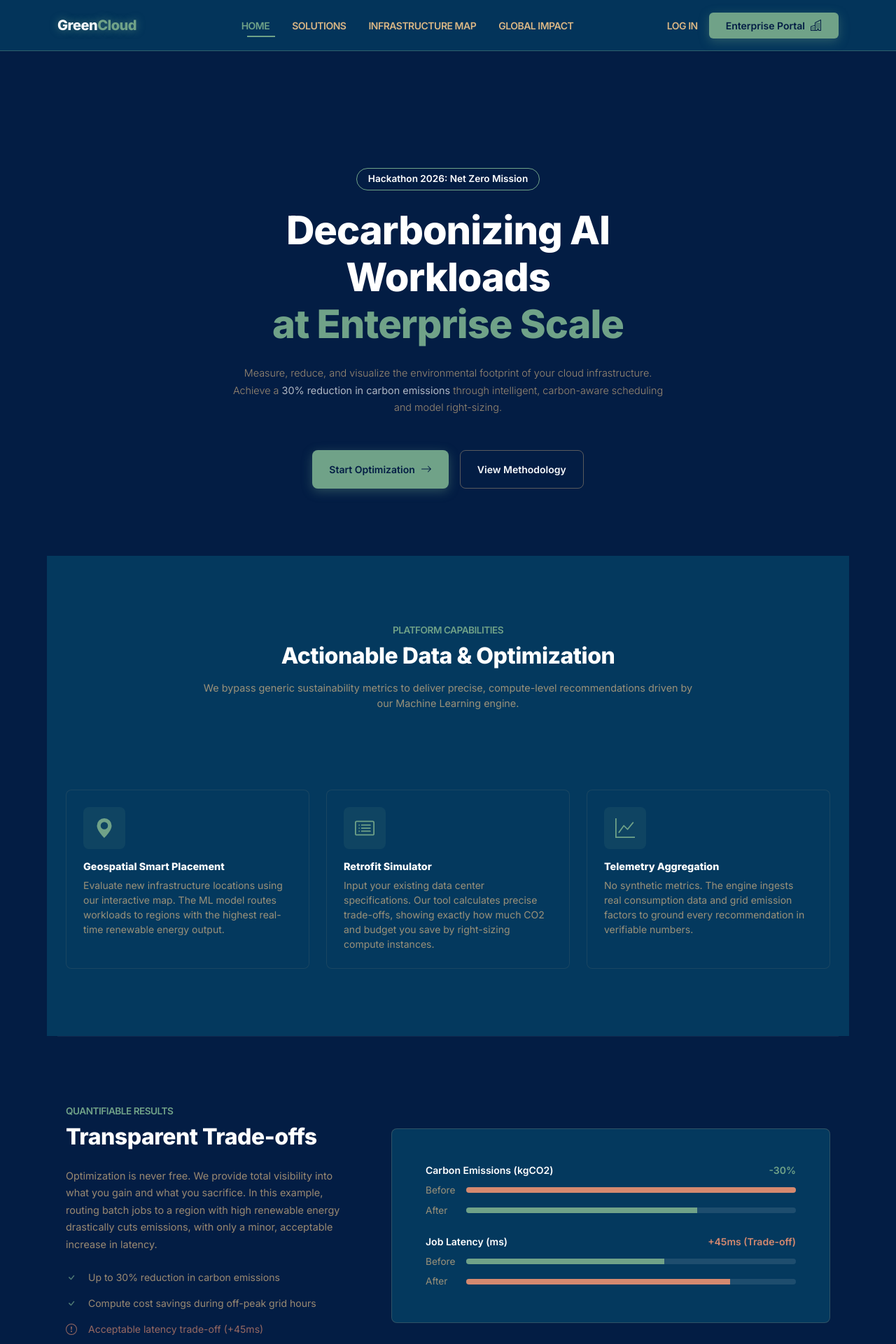
After one commit to Biancaaq/GreenCloud-Net-Zero-AI-Optimizer, a Django app: page / in a window 1280 px wide. The commit adds this page. Shown: the top 1920 px of the page at 70% size. Run offline with Django 5.2, Linux system fonts and the light colour scheme.

Commit message:
Update energy CSVs and add templates/styles
Normalize and replace energy datasets (data/2021energie.csv, data/2024energie.csv) with cleaned numeric values, consistent decimal separators, filled missing production fields and updated operator names. Add new UI templates (templates/home.html, templates/login.html), update base layout (templates/base.html) and styles (static/css/style.css), and adjust routing and handlers (optimizer/urls.py, optimizer/views.py) to wire the new pages.

```diff
--- a/optimizer/urls.py
+++ b/optimizer/urls.py
@@ -2,6 +2,8 @@ from django.urls import path
 from . import views
 
 urlpatterns = [
+    path('', views.home_view, name='home'),
+    path('login/', views.login_view, name='login'),
     path('map/', views.map_view, name='map'),
     path('api/date-harta/', views.api_date_harta, name='api_date_harta'),
 ]
--- a/optimizer/views.py
+++ b/optimizer/views.py
@@ -1,5 +1,11 @@
 from django.shortcuts import render
 from django.http import JsonResponse
+
+def home_view(request):
+    return render(request, 'home.html')
+
+def login_view(request):
+    return render(request, 'login.html')
 
 def map_view(request):
     # Date fictive pe care ulterior le vei înlocui cu rezultatul din ML
--- a/static/css/style.css
+++ b/static/css/style.css
@@ -9,8 +9,10 @@
     --color-terracotta: #D5896F;
 
     /* Text Colors derived for contrast */
-    --text-light: #F8FAFC;    /* Almost white for main text */
-    --text-muted: #DAB785;    /* Using your Sand color for secondary text */
+    --text-light: #F8FAFC;
+    /* Almost white for main text */
+    --text-muted: #DAB785;
+    /* Using your Sand color for secondary text */
 }
 
 /* Global Reset & Body */
@@ -26,8 +28,21 @@ body {
 
 /* Navbar Styling */
 .navbar {
-    background-color: var(--color-surface) !important;
     border-bottom: 2px solid var(--color-eco-green);
+    transition: all 0.3s ease;
+}
+
+/* Glassmorphism for Navbar */
+.navbar-glass {
+    background: rgba(4, 57, 94, 0.85) !important;
+    /* Surface color with transparency */
+    backdrop-filter: blur(12px);
+    -webkit-backdrop-filter: blur(12px);
+    border-bottom: 1px solid rgba(112, 162, 136, 0.4);
+}
+
+.brand-glow {
+    text-shadow: 0 0 12px rgba(112, 162, 136, 0.6);
 }
 
 .navbar-brand {
@@ -50,7 +65,31 @@ body {
     margin-left: 1rem;
 }
 
-.nav-link:hover, .nav-link.active {
+/* Animated Underline for Nav Links */
+.nav-link-animated {
+    position: relative;
+    display: inline-block;
+}
+
+.nav-link-animated::after {
+    content: '';
+    position: absolute;
+    width: 0;
+    height: 2px;
+    bottom: 2px;
+    left: 1rem;
+    /* Offset for the margin-left */
+    background-color: var(--color-eco-green);
+    transition: width 0.3s ease;
+}
+
+.nav-link-animated:hover::after,
+.nav-link-animated.active::after {
+    width: calc(100% - 1rem);
+}
+
+.nav-link:hover,
+.nav-link.active {
     color: var(--color-eco-green) !important;
 }
 
@@ -69,10 +108,20 @@ body {
     transform: translateY(-2px);
 }
 
+/* Glow Effect for Buttons */
+.btn-glow {
+    box-shadow: 0 4px 15px rgba(112, 162, 136, 0.35);
+}
+
+.btn-glow:hover {
+    box-shadow: 0 6px 20px rgba(112, 162, 136, 0.55);
+}
+
 /* Cards & Surfaces (for your dashboard) */
 .custom-card {
     background-color: var(--color-surface);
-    border: 1px solid rgba(218, 183, 133, 0.2); /* Faint sand border */
+    border: 1px solid rgba(218, 183, 133, 0.2);
+    /* Faint sand border */
     border-radius: 8px;
     padding: 1.5rem;
     color: var(--text-light);
@@ -101,8 +150,13 @@ body {
 }
 
 @keyframes scanline {
-    0% { transform: translateX(-100%); }
-    100% { transform: translateX(200%); }
+    0% {
+        transform: translateX(-100%);
+    }
+
+    100% {
+        transform: translateX(200%);
+    }
 }
 
 /* Utilities for Footer Text */
@@ -116,7 +170,8 @@ body {
 }
 
 .footer-divider {
-    border-color: rgba(218, 183, 133, 0.1); /* Faint sand color for the line */
+    border-color: rgba(218, 183, 133, 0.1);
+    /* Faint sand color for the line */
 }
 
 /* 2. Hover Animations for Links */
@@ -138,7 +193,8 @@ body {
 
 .footer-links a:hover {
     color: var(--color-eco-green);
-    transform: translateX(6px); /* Glisează fin spre dreapta */
+    transform: translateX(6px);
+    /* Glisează fin spre dreapta */
 }
 
 /* 3. Pulsing ML Engine Indicator */
@@ -153,9 +209,17 @@ body {
 }
 
 @keyframes pulse {
-    0% { box-shadow: 0 0 0 0 rgba(112, 162, 136, 0.7); }
-    70% { box-shadow: 0 0 0 8px rgba(112, 162, 136, 0); }
-    100% { box-shadow: 0 0 0 0 rgba(112, 162, 136, 0); }
+    0% {
+        box-shadow: 0 0 0 0 rgba(112, 162, 136, 0.7);
+    }
+
+    70% {
+        box-shadow: 0 0 0 8px rgba(112, 162, 136, 0);
+    }
+
+    100% {
+        box-shadow: 0 0 0 0 rgba(112, 162, 136, 0);
+    }
 }
 
 /* Custom Outlined Button for GitHub */
@@ -171,6 +235,20 @@ body {
     background-color: var(--color-eco-green);
     color: var(--color-bg-deep);
     border-color: var(--color-eco-green);
+}
+
+.btn-outline-sand {
+    color: var(--text-light);
+    border: 1px solid rgba(218, 183, 133, 0.4);
+    background-color: transparent;
+    transition: all 0.3s ease;
+    font-weight: 600;
+}
+
+.btn-outline-sand:hover {
+    background-color: var(--color-sand);
+    color: var(--color-bg-deep);
+    border-color: var(--color-sand);
 }
 
 /* =========================================
@@ -202,3 +280,37 @@ body {
     border-color: var(--color-eco-green) !important;
     background-color: var(--color-bg-deep);
 }
+
+/* Feature Cards Hover Effect */
+.feature-card {
+    transition: transform 0.3s ease, box-shadow 0.3s ease;
+    border: 1px solid rgba(218, 183, 133, 0.1);
+    /* Faint sand border */
+}
+
+.feature-card:hover {
+    transform: translateY(-8px);
+    box-shadow: 0 10px 20px rgba(0, 0, 0, 0.3), 0 0 15px rgba(112, 162, 136, 0.1);
+    border-color: rgba(112, 162, 136, 0.4);
+    /* Glows green on hover */
+}
+
+/* Color Utilities */
+.text-terracotta {
+    color: var(--color-terracotta) !important;
+}
+
+.bg-terracotta {
+    background-color: var(--color-terracotta) !important;
+}
+
+.bg-eco-green {
+    background-color: var(--color-eco-green) !important;
+}
+
+.progress-glass {
+    height: 8px;
+    background-color: rgba(255, 255, 255, 0.1);
+    border-radius: 4px;
+    overflow: hidden;
+}
--- a/templates/base.html
+++ b/templates/base.html
@@ -1,58 +1,62 @@
-{% load static %} <!-- This MUST be at the very top -->
-<!DOCTYPE html>
+{% load static %} <!DOCTYPE html>
 <html lang="en">
 <head>
     <meta charset="UTF-8">
     <meta name="viewport" content="width=device-width, initial-scale=1.0">
     <title>{% block title %}GreenCloud | Net Zero Optimizer{% endblock %}</title>
 
-    <!-- Google Fonts: Inter -->
     <link rel="preconnect" href="https://fonts.googleapis.com">
     <link rel="preconnect" href="https://fonts.gstatic.com" crossorigin>
     <link href="https://fonts.googleapis.com/css2?family=Inter:wght@300;400;600;800&display=swap" rel="stylesheet">
 
-    <!-- Bootstrap 5 CSS via CDN -->
     <link href="https://cdn.jsdelivr.net/npm/bootstrap@5.3.0/dist/css/bootstrap.min.css" rel="stylesheet">
 
-    <!-- Our Custom External CSS -->
     <link rel="stylesheet" href="{% static 'css/style.css' %}">
 
     {% block extra_head %}{% endblock %}
 </head>
 <body class="d-flex flex-column min-vh-100">
-    <!-- The rest of your navbar and body content remains exactly the same... -->
 
-    <!-- Navigation -->
-    <nav class="navbar navbar-expand-lg py-3 shadow-sm">
+    <nav class="navbar navbar-expand-lg py-3 fixed-top navbar-glass">
         <div class="container">
-            <a class="navbar-brand" href="#">Green<span>Cloud</span></a>
+            <a class="navbar-brand brand-glow fw-bold tracking-tight" href="{% url 'home' %}">
+                Green<span class="text-eco-green">Cloud</span>
+            </a>
 
-            <!-- Custom toggler icon for dark mode -->
             <button class="navbar-toggler border-0" type="button" data-bs-toggle="collapse" data-bs-target="#navbarNav">
-                <svg xmlns="http://www.w3.org/2000/svg" width="28" height="28" fill="var(--text-main)" viewBox="0 0 16 16">
+                <svg xmlns="http://www.w3.org/2000/svg" width="28" height="28" fill="var(--text-light)" viewBox="0 0 16 16">
                     <path fill-rule="evenodd" d="M2.5 12a.5.5 0 0 1 .5-.5h10a.5.5 0 0 1 0 1H3a.5.5 0 0 1-.5-.5zm0-4a.5.5 0 0 1 .5-.5h10a.5.5 0 0 1 0 1H3a.5.5 0 0 1-.5-.5zm0-4a.5.5 0 0 1 .5-.5h10a.5.5 0 0 1 0 1H3a.5.5 0 0 1-.5-.5z"/>
                 </svg>
             </button>
 
             <div class="collapse navbar-collapse" id="navbarNav">
-                <ul class="navbar-nav ms-auto align-items-center">
-                    <li class="nav-item"><a class="nav-link active" href="#">Home</a></li>
-                    <li class="nav-item"><a class="nav-link" href="#">Smart Placement</a></li>
-                    <li class="nav-item"><a class="nav-link" href="#">Retrofit Simulator</a></li>
-                    <li class="nav-item"><a class="nav-link" href="#">Leaderboard</a></li>
+                <ul class="navbar-nav mx-auto align-items-center">
+                    <li class="nav-item"><a class="nav-link nav-link-animated active text-sm fw-semibold tracking-tight" href="{% url 'home' %}">Home</a></li>
+                    <li class="nav-item"><a class="nav-link nav-link-animated text-sm fw-semibold tracking-tight" href="#">Solutions</a></li>
+                    <li class="nav-item"><a class="nav-link nav-link-animated text-sm fw-semibold tracking-tight" href="#">Infrastructure Map</a></li>
+                    <li class="nav-item"><a class="nav-link nav-link-animated text-sm fw-semibold tracking-tight" href="#">Global Impact</a></li>
                 </ul>
+
+                <div class="d-flex align-items-center gap-3 mt-3 mt-lg-0">
+                    <a href="{% url 'login' %}" class="nav-link text-sm fw-semibold tracking-tight d-none d-lg-block">Log In</a>
+
+                    <a href="{% url 'login' %}" class="btn btn-primary-custom btn-glow px-4 py-2 text-sm fw-semibold rounded-2 d-inline-flex align-items-center">
+                        Enterprise Portal
+                        <svg xmlns="http://www.w3.org/2000/svg" width="16" height="16" fill="currentColor" class="ms-2" viewBox="0 0 16 16">
+                            <path d="M14.763.075A.5.5 0 0 1 15 .5v15a.5.5 0 0 1-.5.5h-3a.5.5 0 0 1-.5-.5V14h-1v1.5a.5.5 0 0 1-.5.5h-9a.5.5 0 0 1-.5-.5V10a.5.5 0 0 1 .342-.474L6 7.64V4.5a.5.5 0 0 1 .276-.447l8-4a.5.5 0 0 1 .487.022zM6 8.694 1 10.36V15h5V8.694zM7 15h2v-1.5a.5.5 0 0 1 .5-.5h2a.5.5 0 0 1 .5.5V15h2V1.309l-7 3.5V15z"/>
+                            <path d="M2 11h1v1H2v-1zm2 0h1v1H4v-1zm-2 2h1v1H2v-1zm2 0h1v1H4v-1zm4-4h1v1H8V9zm2 0h1v1h-1V9zm-2 2h1v1H8v-1zm2 0h1v1h-1v-1zm2-2h1v1h-1V9zm0 2h1v1h-1v-1zM8 7h1v1H8V7zm2 0h1v1h-1V7zm2 0h1v1h-1V7zM8 5h1v1H8V5zm2 0h1v1h-1V5zm2 0h1v1h-1V5z"/>
+                        </svg>
+                    </a>
+                </div>
             </div>
         </div>
     </nav>
 
-    <!-- Main Content Area -->
-    <main class="container my-5 flex-grow-1">
+    <main class="container pt-5 mt-5 mb-5 flex-grow-1">
         {% block content %}
-        <!-- Child templates will inject their content here -->
         {% endblock %}
     </main>
 
-    <!-- Footer -->
     <footer class="footer-custom mt-auto">
         <div class="container py-5">
             <div class="row gy-4">
@@ -69,11 +73,11 @@
 
                 <div class="col-lg-2 col-md-6">
                     <h6 class="text-white fw-bold mb-3 text-uppercase text-xs">Navigation</h6>
-                    <ul class="list-unstyled footer-links">
-                        <li><a href="#">Dashboard</a></li>
-                        <li><a href="#">Smart Placement</a></li>
-                        <li><a href="#">Retrofit Simulator</a></li>
-                        <li><a href="#">Leaderboard</a></li>
+                    <ul class="list-unstyled footer-links text-sm">
+                        <li><a href="{% url 'home' %}">Home</a></li>
+                        <li><a href="#">Solutions</a></li>
+                        <li><a href="#">Infrastructure Map</a></li>
+                        <li><a href="#">Global Impact</a></li>
                     </ul>
                 </div>
 
@@ -110,10 +114,8 @@
         </div>
     </footer>
 
-    <!-- Bootstrap 5 JS via CDN -->
     <script src="https://cdn.jsdelivr.net/npm/bootstrap@5.3.0/dist/js/bootstrap.bundle.min.js"></script>
 
-    <!-- Block for extra scripts (e.g., Charts, Maps logic) -->
     {% block scripts %}{% endblock %}
 </body>
 </html>
--- /dev/null
+++ b/templates/home.html
@@ -0,0 +1,226 @@
+{% extends 'base.html' %}
+
+{% block title %}GreenCloud | Enterprise AI Decarbonization{% endblock %}
+
+{% block content %}
+<section class="hero-section text-center py-5 mt-5">
+    <div class="container py-5">
+        <div class="row justify-content-center">
+            <div class="col-lg-8">
+
+                <div class="badge badge-eco border px-3 py-2 text-xs fw-semibold mb-4 rounded-pill">
+                    Hackathon 2026: Net Zero Mission
+                </div>
+
+                <h1 class="display-4 fw-bold text-white mb-4 tracking-tight" style="letter-spacing: -1px;">
+                    Decarbonizing AI Workloads <br>
+                    <span class="text-eco-green">at Enterprise Scale</span>
+                </h1>
+
+                <p class="lead text-muted-custom mb-5 px-md-5 text-md" style="line-height: 1.7;">
+                    Measure, reduce, and visualize the environmental footprint of your cloud infrastructure. Achieve a
+                    <strong class="text-light">30% reduction in carbon emissions</strong> through intelligent,
+                    carbon-aware scheduling and model right-sizing.
+                </p>
+
+                <div class="d-flex justify-content-center gap-3 flex-wrap">
+                    <a href="#"
+                        class="btn btn-primary-custom btn-glow px-4 py-3 text-sm fw-semibold rounded-3 d-inline-flex align-items-center">
+                        Start Optimization
+                        <svg xmlns="http://www.w3.org/2000/svg" width="16" height="16" fill="currentColor" class="ms-2"
+                            viewBox="0 0 16 16">
+                            <path fill-rule="evenodd"
+                                d="M1 8a.5.5 0 0 1 .5-.5h11.793l-3.146-3.146a.5.5 0 0 1 .708-.708l4 4a.5.5 0 0 1 0 .708l-4 4a.5.5 0 0 1-.708-.708L13.293 8.5H1.5A.5.5 0 0 1 1 8z" />
+                        </svg>
+                    </a>
+
+                    <a href="#" class="btn btn-outline-sand px-4 py-3 text-sm rounded-3">
+                        View Methodology
+                    </a>
+                </div>
+
+            </div>
+        </div>
+    </div>
+</section>
+
+<section class="py-5"
+    style="background-color: var(--color-surface); margin-left: -15px; margin-right: -15px; padding-left: 15px; padding-right: 15px;">
+    <div class="container py-5">
+
+        <div class="row mb-5 justify-content-center text-center">
+            <div class="col-lg-8">
+                <span class="text-eco-green fw-semibold tracking-tight text-uppercase text-xs d-block mb-2">Platform
+                    Capabilities</span>
+                <h2 class="fw-bold text-white tracking-tight mb-3">Actionable Data & Optimization</h2>
+                <p class="text-muted-custom text-md">We bypass generic sustainability metrics to deliver precise,
+                    compute-level recommendations driven by our Machine Learning engine.</p>
+            </div>
+        </div>
+
+        <div class="row gy-5 mt-2">
+
+            <div class="col-md-4">
+                <div class="feature-card h-100 p-4 rounded-3 d-flex flex-column"
+                    style="background-color: var(--color-surface);">
+                    <div class="mb-3">
+                        <div class="d-inline-flex p-3 rounded-3" style="background-color: rgba(112, 162, 136, 0.1);">
+                            <svg xmlns="http://www.w3.org/2000/svg" width="28" height="28" fill="var(--color-eco-green)"
+                                viewBox="0 0 16 16">
+                                <path
+                                    d="M8 16s6-5.686 6-10A6 6 0 0 0 2 6c0 4.314 6 10 6 10zm0-7a3 3 0 1 1 0-6 3 3 0 0 1 0 6z" />
+                            </svg>
+                        </div>
+                    </div>
+                    <h4 class="fw-bold text-white mb-2 text-md">Geospatial Smart Placement</h4>
+                    <p class="text-muted-custom text-sm mb-0">Evaluate new infrastructure locations using our
+                        interactive map. The ML model routes workloads to regions with the highest real-time
+                        renewable energy output.</p>
+                </div>
+            </div>
+
+            <div class="col-md-4">
+                <div class="feature-card h-100 p-4 rounded-3 d-flex flex-column"
+                    style="background-color: var(--color-surface);">
+                    <div class="mb-3">
+                        <div class="d-inline-flex p-3 rounded-3" style="background-color: rgba(112, 162, 136, 0.1);">
+                            <svg xmlns="http://www.w3.org/2000/svg" width="28" height="28" fill="var(--color-eco-green)"
+                                viewBox="0 0 16 16">
+                                <path
+                                    d="M14.5 3a.5.5 0 0 1 .5.5v9a.5.5 0 0 1-.5.5h-13a.5.5 0 0 1-.5-.5v-9a.5.5 0 0 1 .5-.5h13zm-13-1A1.5 1.5 0 0 0 0 3.5v9A1.5 1.5 0 0 0 1.5 14h13a1.5 1.5 0 0 0 1.5-1.5v-9A1.5 1.5 0 0 0 14.5 2h-13z" />
+                                <path
+                                    d="M5 8a.5.5 0 0 1 .5-.5h7a.5.5 0 0 1 0 1h-7A.5.5 0 0 1 5 8zm0-2.5a.5.5 0 0 1 .5-.5h7a.5.5 0 0 1 0 1h-7a.5.5 0 0 1-.5-.5zm0 5a.5.5 0 0 1 .5-.5h7a.5.5 0 0 1 0 1h-7a.5.5 0 0 1-.5-.5zm-1-5a.5.5 0 1 1-1 0 .5.5 0 0 1 1 0zM4 8a.5.5 0 1 1-1 0 .5.5 0 0 1 1 0zm0 2.5a.5.5 0 1 1-1 0 .5.5 0 0 1 1 0z" />
+                            </svg>
+                        </div>
+                    </div>
+                    <h4 class="fw-bold text-white mb-2 text-md">Retrofit Simulator</h4>
+                    <p class="text-muted-custom text-sm mb-0">Input your existing data center specifications. Our
+                        tool calculates precise trade-offs, showing exactly how much CO2 and budget you save by
+                        right-sizing compute instances.</p>
+                </div>
+            </div>
+
+            <div class="col-md-4">
+                <div class="feature-card h-100 p-4 rounded-3 d-flex flex-column"
+                    style="background-color: var(--color-surface);">
+                    <div class="mb-3">
+                        <div class="d-inline-flex p-3 rounded-3" style="background-color: rgba(112, 162, 136, 0.1);">
+                            <svg xmlns="http://www.w3.org/2000/svg" width="28" height="28" fill="var(--color-eco-green)"
+                                viewBox="0 0 16 16">
+                                <path fill-rule="evenodd"
+                                    d="M0 0h1v15h15v1H0V0Zm14.817 3.113a.5.5 0 0 1 .07.704l-4.5 5.5a.5.5 0 0 1-.74.037L7.06 6.767l-3.656 5.027a.5.5 0 0 1-.808-.588l4-5.5a.5.5 0 0 1 .758-.06l2.609 2.61 4.15-5.073a.5.5 0 0 1 .704-.07Z" />
+                            </svg>
+                        </div>
+                    </div>
+                    <h4 class="fw-bold text-white mb-2 text-md">Telemetry Aggregation</h4>
+                    <p class="text-muted-custom text-sm mb-0">No synthetic metrics. The engine ingests real
+                        consumption data and grid emission factors to ground every recommendation in verifiable
+                        numbers.</p>
+                </div>
+            </div>
+
+        </div>
+    </div>
+</section>
+
+<section class="py-5" style="border-top: 1px solid rgba(255,255,255,0.05);">
+    <div class="container py-5">
+        <div class="row align-items-center gy-5">
+
+            <div class="col-lg-5 pe-lg-5">
+                <span class="text-eco-green fw-semibold tracking-tight text-uppercase text-xs d-block mb-2">Quantifiable
+                    Results</span>
+                <h2 class="fw-bold text-white tracking-tight mb-4">Transparent Trade-offs</h2>
+                <p class="text-muted-custom text-md mb-4" style="line-height: 1.7;">
+                    Optimization is never free. We provide total visibility into what you gain and what you sacrifice.
+                    In this example, routing batch jobs to a region with high renewable energy drastically cuts
+                    emissions, with only a minor, acceptable increase in latency.
+                </p>
+                <ul class="list-unstyled text-muted-custom text-sm">
+                    <li class="mb-3 d-flex align-items-center">
+                        <svg xmlns="http://www.w3.org/2000/svg" width="16" height="16" fill="var(--color-eco-green)"
+                            class="me-3" viewBox="0 0 16 16">
+                            <path
+                                d="M10.97 4.97a.75.75 0 0 1 1.07 1.05l-3.99 4.99a.75.75 0 0 1-1.08.02L4.324 8.384a.75.75 0 1 1 1.06-1.06l2.094 2.093 3.473-4.425a.267.267 0 0 1 .02-.022z" />
+                        </svg>
+                        Up to 30% reduction in carbon emissions
+                    </li>
+                    <li class="mb-3 d-flex align-items-center">
+                        <svg xmlns="http://www.w3.org/2000/svg" width="16" height="16" fill="var(--color-eco-green)"
+                            class="me-3" viewBox="0 0 16 16">
+                            <path
+                                d="M10.97 4.97a.75.75 0 0 1 1.07 1.05l-3.99 4.99a.75.75 0 0 1-1.08.02L4.324 8.384a.75.75 0 1 1 1.06-1.06l2.094 2.093 3.473-4.425a.267.267 0 0 1 .02-.022z" />
+                        </svg>
+                        Compute cost savings during off-peak grid hours
+                    </li>
+                    <li class="mb-3 d-flex align-items-center">
+                        <svg xmlns="http://www.w3.org/2000/svg" width="16" height="16" fill="var(--color-terracotta)"
+                            class="me-3" viewBox="0 0 16 16">
+                            <path d="M8 15A7 7 0 1 1 8 1a7 7 0 0 1 0 14zm0 1A8 8 0 1 0 8 0a8 8 0 0 0 0 16z" />
+                            <path
+                                d="M7.002 11a1 1 0 1 1 2 0 1 1 0 0 1-2 0zM7.1 4.995a.905.905 0 1 1 1.8 0l-.35 3.507a.552.552 0 0 1-1.1 0L7.1 4.995z" />
+                        </svg>
+                        <span class="text-terracotta">Acceptable latency trade-off (+45ms)</span>
+                    </li>
+                </ul>
+            </div>
+
+            <div class="col-lg-7">
+                <div class="custom-card p-4 p-md-5">
+
+                    <div class="mb-4">
+                        <div class="d-flex justify-content-between mb-2 text-sm fw-semibold">
+                            <span class="text-white">Carbon Emissions (kgCO2)</span>
+                            <span class="text-eco-green">-30%</span>
+                        </div>
+                        <div class="d-flex align-items-center gap-2">
+                            <span class="text-xs text-muted-custom" style="width: 50px;">Before</span>
+                            <div class="progress progress-glass flex-grow-1">
+                                <div class="progress-bar bg-terracotta" role="progressbar" style="width: 100%;"></div>
+                            </div>
+                        </div>
+                        <div class="d-flex align-items-center gap-2 mt-2">
+                            <span class="text-xs text-muted-custom" style="width: 50px;">After</span>
+                            <div class="progress progress-glass flex-grow-1">
+                                <div class="progress-bar bg-eco-green" role="progressbar" style="width: 70%;"></div>
+                            </div>
+                        </div>
+                    </div>
+
+                    <div>
+                        <div class="d-flex justify-content-between mb-2 text-sm fw-semibold">
+                            <span class="text-white">Job Latency (ms)</span>
+                            <span class="text-terracotta">+45ms (Trade-off)</span>
+                        </div>
+                        <div class="d-flex align-items-center gap-2">
+                            <span class="text-xs text-muted-custom" style="width: 50px;">Before</span>
+                            <div class="progress progress-glass flex-grow-1">
+                                <div class="progress-bar bg-eco-green" role="progressbar" style="width: 60%;"></div>
+                            </div>
+                        </div>
+                        <div class="d-flex align-items-center gap-2 mt-2">
+                            <span class="text-xs text-muted-custom" style="width: 50px;">After</span>
+                            <div class="progress progress-glass flex-grow-1">
+                                <div class="progress-bar bg-terracotta" role="progressbar" style="width: 80%;"></div>
+                            </div>
+                        </div>
+                    </div>
+
+                </div>
+            </div>
+
+        </div>
+    </div>
+</section>
+
+<section class="py-5 text-center mt-4">
+    <div class="container py-4">
+        <h2 class="fw-bold text-white mb-3 tracking-tight">Ready to optimize your infrastructure?</h2>
+        <p class="text-muted-custom text-md mb-4">Access the ML-driven dashboard and map to start reducing your cloud
+            footprint.</p>
+        <a href="#" class="btn btn-primary-custom btn-glow px-5 py-3 text-sm fw-semibold rounded-3">
+            Enter Enterprise Portal
+        </a>
+    </div>
+</section>
+{% endblock %}
```
Also changed, not shown: data/2021energie.csv (+42 -42 lines), data/2024energie.csv (+42 -42 lines), templates/login.html (added, +92 -0 lines).
